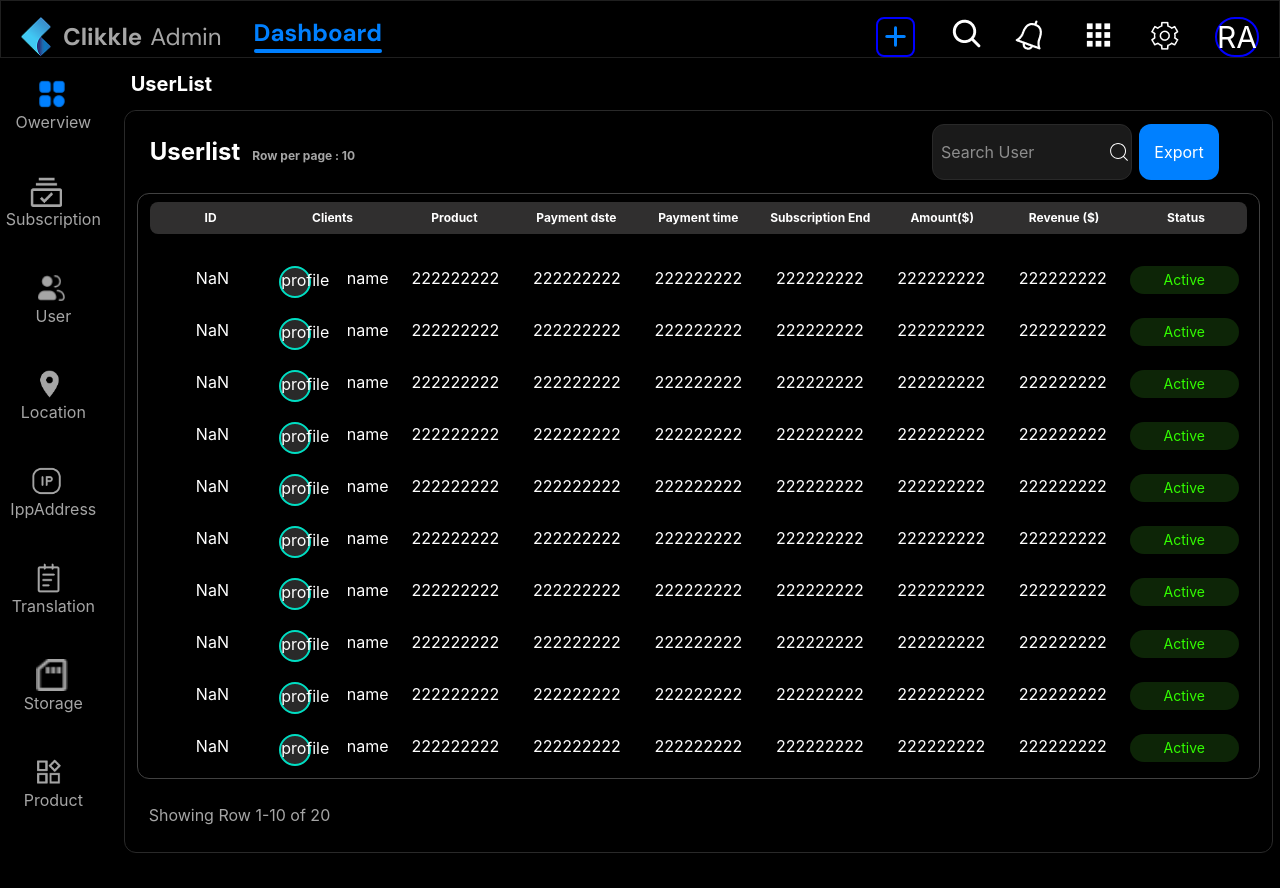
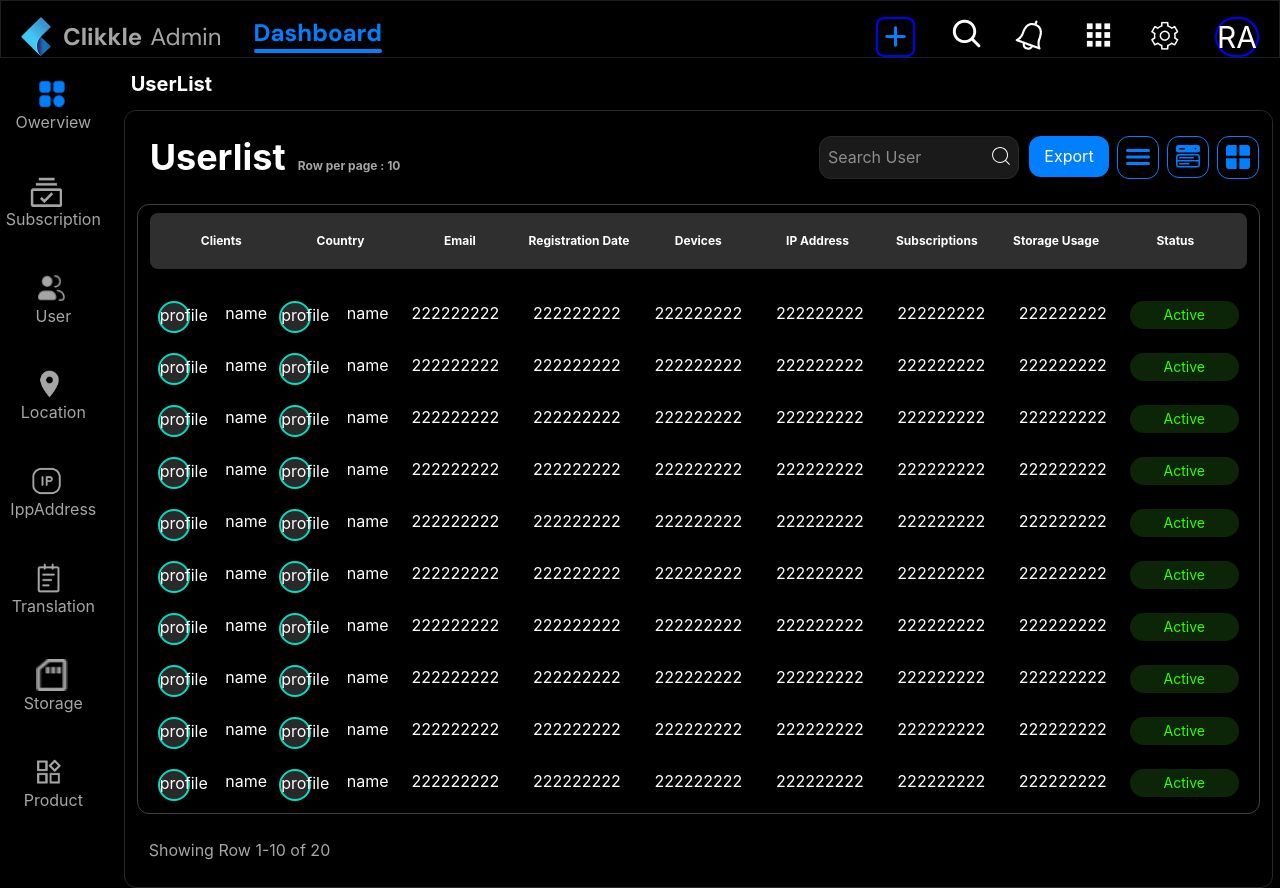
Before and after one commit to Syed-Mazz-Hashmi/dashboard-app, a React (Vite) app: page /dashboard/user/UserList in a window 1280 px wide. Before the commit the page ends 853 px from the top, so only its background shows below. Built offline with nearby package versions, Linux system fonts and the light colour scheme.

Commit message:
user content

```diff
--- /dev/null
+++ b/src/pages/dashboard/User/FilterTab.jsx
@@ -0,0 +1,25 @@
+import React from 'react'
+import { ImCross } from "react-icons/im";
+
+const FilterTab = () => {
+  return (
+    <>
+      <div className="container">
+        <div className='items-end w-[30%] border-1 border-[#292929] '>
+            <div className='flex justify-between mx-2' >
+                <div>
+                    <h1 className='text-white text-xl font-bold p-3'>
+                        Filter Tabs
+                    </h1>
+                </div>
+                <div className='content-center'>
+                    <ImCross  className='text-white '/>
+                </div>
+            </div>
+        </div>
+      </div>
+    </>
+  )
+}
+
+export default FilterTab
--- a/src/pages/dashboard/User/ListView.jsx
+++ b/src/pages/dashboard/User/ListView.jsx
@@ -1,11 +1,12 @@
 import React from 'react'
 import { CiSearch } from "react-icons/ci";
-import { BiMenu } from "react-icons/bi";
+import { IoMenu } from "react-icons/io5";
+import { BsFillMenuButtonWideFill } from "react-icons/bs";
+import { MdWindow } from "react-icons/md";
+import { Link } from 'react-router-dom';
 
 
 const ListView = () => {
-
-      const id = [{ id: 1 }, { id: 2 }, { id: 3 }, { id: 4 }, { id: 5 }, { id: 6 }, { id: 7 }, { id: 8 }, { id: 9 }, { id: 10 }]
 
     return (
         <>
@@ -32,49 +33,156 @@ const ListView = () => {
                     </div>
                     <div className='border-1 ml-[5px] w-full border-[#292929] rounded-xl'>
                         <div className='border-1 rounded-xl p-3'>
-                    <div className='grid lg:grid-cols-2 justify-between'>
-                        <div>
-                            <h1 className='text-white text-2xl font-bold p-3'>
+                            <div className='grid grid0-row-2 lg:grid-cols-2 justify-between'>
+                                <div className='content-center'>
+                                    <h1 className='text-white text-4xl font-bold p-3'>
                                         Userlist
                                         <span className='ashgray text-xs ml-3'>
                                             Row per page : 10
                                         </span>
                                     </h1>
                                 </div>
-                        <div className='flex justify-end'>
-                            <input className='bg-[#1A1A1A] border border-[#292929] rounded-xl p-2 text-white w-50' type="text" placeholder='Search User'/>
-                            <CiSearch className='text-white text-2xl  mt-4  ml-[-25px]'/>
+                                <div className='flex flex-wrap justify-end my-3 gap-2 '>
+                                    <div className='flex'>
+                                        <input className='bg-[#1A1A1A] border border-[#292929] rounded-xl p-2 text-white w-50' type="text" placeholder='Search User' />
+                                        <CiSearch className='text-white text-2xl  mt-2  ml-[-30px]' />
+                                    </div>
+                                    <div>
                                         <button className='bg-[#0080FF] text-white rounded-xl p-2 ml-2 w-20'>
                                             Export
                                         </button>
-                            <div><BiMenu className='w-10 h-10 ashgray '/></div>
+                                    </div>
+                                    <div className='content-center border-[1.5px]  border-[#0080FF] rounded-xl hover:bg-[#0080FF]'>
+                                        <IoMenu className='w-10 h-10 p-1 text-[#0080FF] hover:text-white' />
+                                    </div>
+                                    <Link to="/dashboard/user/FilterTab">
+                                    <div className='content-center border-[1.5px]  border-[#0080FF] rounded-xl hover:bg-[#0080FF]'>
+                                        <BsFillMenuButtonWideFill className='w-10 p-2 h-10  text-[#0080FF] hover:text-white' />
+                                    </div>
+                                    </Link>
+                                    <div className='content-center border-[1.5px]  border-[#0080FF] rounded-xl hover:bg-[#0080FF]'>
+                                        <MdWindow className='w-10 h-8  text-[#0080FF] hover:text-white' />
+                                    </div>
                                 </div>
                             </div>
                         </div>
                         <div className='border-1 border-[#414141] rounded-xl text- mx-3'>
-                    <div className='grid grid-cols-9 bg-[#302f2f] mx-3 mt-2 justify-between rounded-lg'>
-                        <div className='text-center text-white font-bold py-2 text-xs'>ID</div>
+                            <div className='grid grid-cols-9 bg-[#302f2f] mx-3 mt-2 p-3 justify-between rounded-lg'>
                                 <div className='text-center text-white font-bold py-2 text-xs'>Clients</div>
-                        <div className='text-center text-white font-bold py-2 text-xs'>Product</div>
-                        <div className='text-center text-white font-bold py-2 text-xs'>Payment dste</div>
-                        <div className='text-center text-white font-bold py-2 text-xs'>Payment time</div>
-                        <div className='text-center text-white font-bold py-2 text-xs'>Subscription End</div>
-                        <div className='text-center text-white font-bold py-2 text-xs'>Amount($)</div>
-                        <div className='text-center text-white font-bold py-2 text-xs'>Revenue ($)</div>
+                                <div className='text-center text-white font-bold py-2 text-xs'>Country</div>
+                                <div className='text-center text-white font-bold py-2 text-xs'>Email</div>
+                                <div className='text-center text-white font-bold py-2 text-xs'>Registration Date</div>
+                                <div className='text-center text-white font-bold py-2 text-xs'>Devices</div>
+                                <div className='text-center text-white font-bold py-2 text-xs'>IP Address</div>
+                                <div className='text-center text-white font-bold py-2 text-xs'>Subscriptions</div>
+                                <div className='text-center text-white font-bold py-2 text-xs'>Storage Usage</div>
                                 <div className='text-center text-white font-bold py-2 text-xs'>Status</div>
                             </div>
                             <div className=' p-3 grid grid-cols-9 gap-3 mx-2 '>
-                        <div className='grid grid-rows-10 [&>div]:mt-5'>
-                            <div className='text-white text-center '>{id-1}</div>
-                            <div className='text-white text-center '>{id-2}</div>
-                            <div className='text-white text-center '>{id-3}</div>
-                            <div className='text-white text-center '>{id-4}</div>
-                            <div className='text-white text-center '>{id-5}</div>
-                            <div className='text-white text-center '>{id-6}</div>
-                            <div className='text-white text-center '>{id-7}</div>
-                            <div className='text-white text-center '>{id-8}</div>
-                            <div className='text-white text-center '>{id-9}</div>
-                            <div className='text-white text-center '>{id-10}</div>
+                                 <div className='grid grid-rows-10 [&>div]:mt-5 '>
+                                    <div className='text-white text-center'>
+                                        <div className='flex justify-between '>
+                                            <div className='w-8 h-8 bg-[#292929] rounded-full border-2 border-[#00DEC3]'>
+                                                profile
+                                            </div>
+                                            <div className=''>
+                                                <h1>
+                                                    name
+                                                </h1>
+                                            </div>
+                                        </div>
+                                    </div>
+                                    <div className='text-white text-center'><div className='flex justify-between '>
+                                        <div className='w-8 h-8 bg-[#292929] rounded-full border-2 border-[#00DEC3]'>
+                                            profile
+                                        </div>
+                                        <div className=''>
+                                            <h1>
+                                                name
+                                            </h1>
+                                        </div>
+                                    </div></div>
+                                    <div className='text-white text-center'><div className='flex justify-between '>
+                                        <div className='w-8 h-8 bg-[#292929] rounded-full border-2 border-[#00DEC3]'>
+                                            profile
+                                        </div>
+                                        <div className=''>
+                                            <h1>
+                                                name
+                                            </h1>
+                                        </div>
+                                    </div></div>
+                                    <div className='text-white text-center'><div className='flex justify-between '>
+                                        <div className='w-8 h-8 bg-[#292929] rounded-full border-2 border-[#00DEC3]'>
+                                            profile
+                                        </div>
+                                        <div className=''>
+                                            <h1>
+                                                name
+                                            </h1>
+                                        </div>
+                                    </div></div>
+                                    <div className='text-white text-center'><div className='flex justify-between '>
+                                        <div className='w-8 h-8 bg-[#292929] rounded-full border-2 border-[#00DEC3]'>
+                                            profile
+                                        </div>
+                                        <div className=''>
+                                            <h1>
+                                                name
+                                            </h1>
+                                        </div>
+                                    </div></div>
+                                    <div className='text-white text-center'><div className='flex justify-between '>
+                                        <div className='w-8 h-8 bg-[#292929] rounded-full border-2 border-[#00DEC3]'>
+                                            profile
+                                        </div>
+                                        <div className=''>
+                                            <h1>
+                                                name
+                                            </h1>
+                                        </div>
+                                    </div></div>
+                                    <div className='text-white text-center'><div className='flex justify-between '>
+                                        <div className='w-8 h-8 bg-[#292929] rounded-full border-2 border-[#00DEC3]'>
+                                            profile
+                                        </div>
+                                        <div className=''>
+                                            <h1>
+                                                name
+                                            </h1>
+                                        </div>
+                                    </div></div>
+                                    <div className='text-white text-center'><div className='flex justify-between '>
+                                        <div className='w-8 h-8 bg-[#292929] rounded-full border-2 border-[#00DEC3]'>
+                                            profile
+                                        </div>
+                                        <div className=''>
+                                            <h1>
+                                                name
+                                            </h1>
+                                        </div>
+                                    </div></div>
+                                    <div className='text-white text-center'><div className='flex justify-between '>
+                                        <div className='w-8 h-8 bg-[#292929] rounded-full border-2 border-[#00DEC3]'>
+                                            profile
+                                        </div>
+                                        <div className=''>
+                                            <h1>
+                                                name
+                                            </h1>
+                                        </div>
+                                    </div></div>
+                                    <div className='text-white text-center'><div className='flex justify-between '>
+                                        <div className='w-8 h-8 bg-[#292929] rounded-full border-2 border-[#00DEC3]'>
+                                            profile
+                                        </div>
+                                        <div className=''>
+                                            <h1>
+                                                name
+                                            </h1>
+                                        </div>
+                                    </div>
+                                    </div>
                                 </div>
                                 <div className='grid grid-rows-10 [&>div]:mt-5 '>
                                     <div className='text-white text-center'>
@@ -178,7 +286,8 @@ const ListView = () => {
                                                 name
                                             </h1>
                                         </div>
-                                </div></div>
+                                    </div>
+                                    </div>
                                 </div>
                                 <div className='grid grid-rows-10 [&>div]:mt-5'>
                                     <div className='text-white text-center'>222222222</div>
--- a/src/router/router.jsx
+++ b/src/router/router.jsx
@@ -12,6 +12,7 @@ import Productlist from '../pages/dashboard/Product/Productlist';
 import Storage from '../pages/dashboard/Storage/Storage';
 import SubscriptionOverview from '../pages/dashboard/subscription/SubscriptionOverview';
 import RecentSubscriptions from '../pages/dashboard/subscription/RecentSubscriptions';
+import FilterTab from '../pages/dashboard/User/FilterTab';
 const Routers = () => {
     return (
         <Router>
@@ -26,6 +27,7 @@ const Routers = () => {
                     </Route>
                     <Route path='/dashboard/user' >
                         <Route path='/dashboard/user/UserList' element={<ListView />} />
+                        <Route path='/dashboard/user/FilterTab' element={<FilterTab />} />
                     </Route>
                     <Route path='/dashboard/location' >
                         <Route path='/dashboard/location/contrylist' element={<Contrylist />} />
```
Lines whose indentation alone changed are shown as unchanged.
